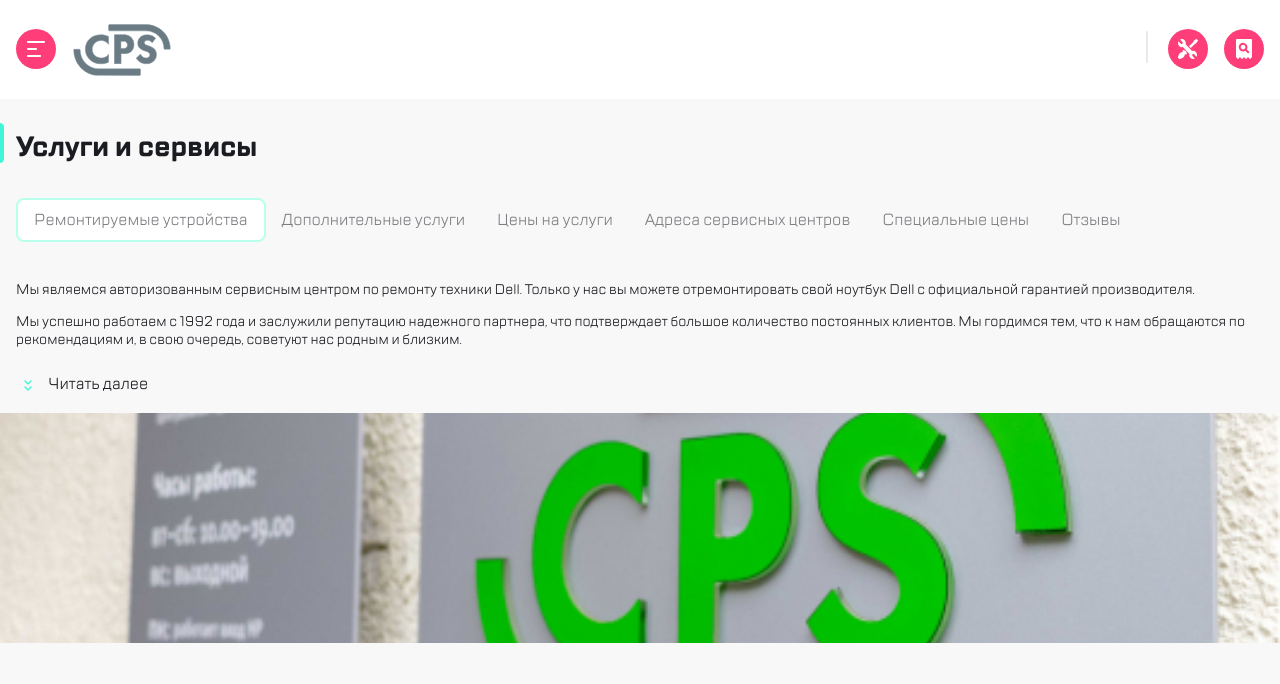
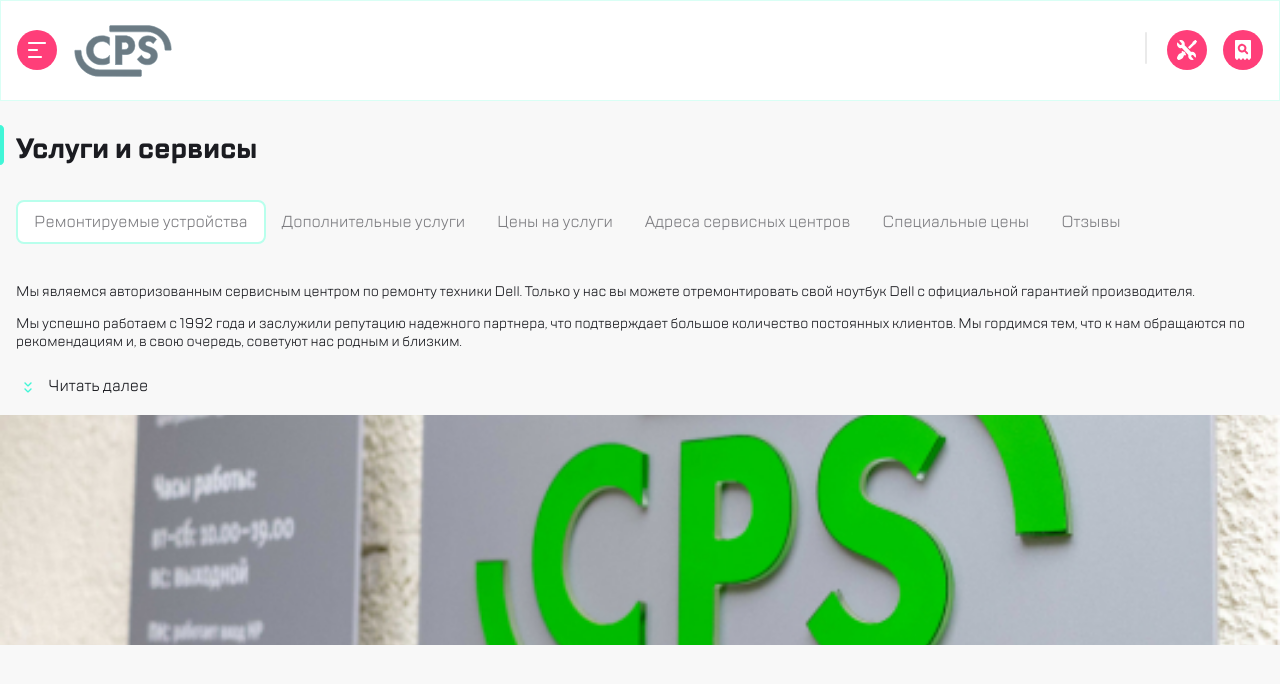
Before and after one commit to yriy-kuskov/kata_academy_practice_3_1_4, a plain HTML site: page index.html in a window 1280 px wide. Drawn offline with Linux system fonts and the light colour scheme; files whose address does not match are found by name.

Commit message:
Добавил нижнюю границу блоку с главной навигацией. Пропустил..

```diff
--- a/styles/style.css
+++ b/styles/style.css
@@ -124,6 +124,7 @@ button {
 }
 
 .main-nav {
+    border: 1px solid #d9fff5;
     background-color: #ffffff;
 }
 
```
